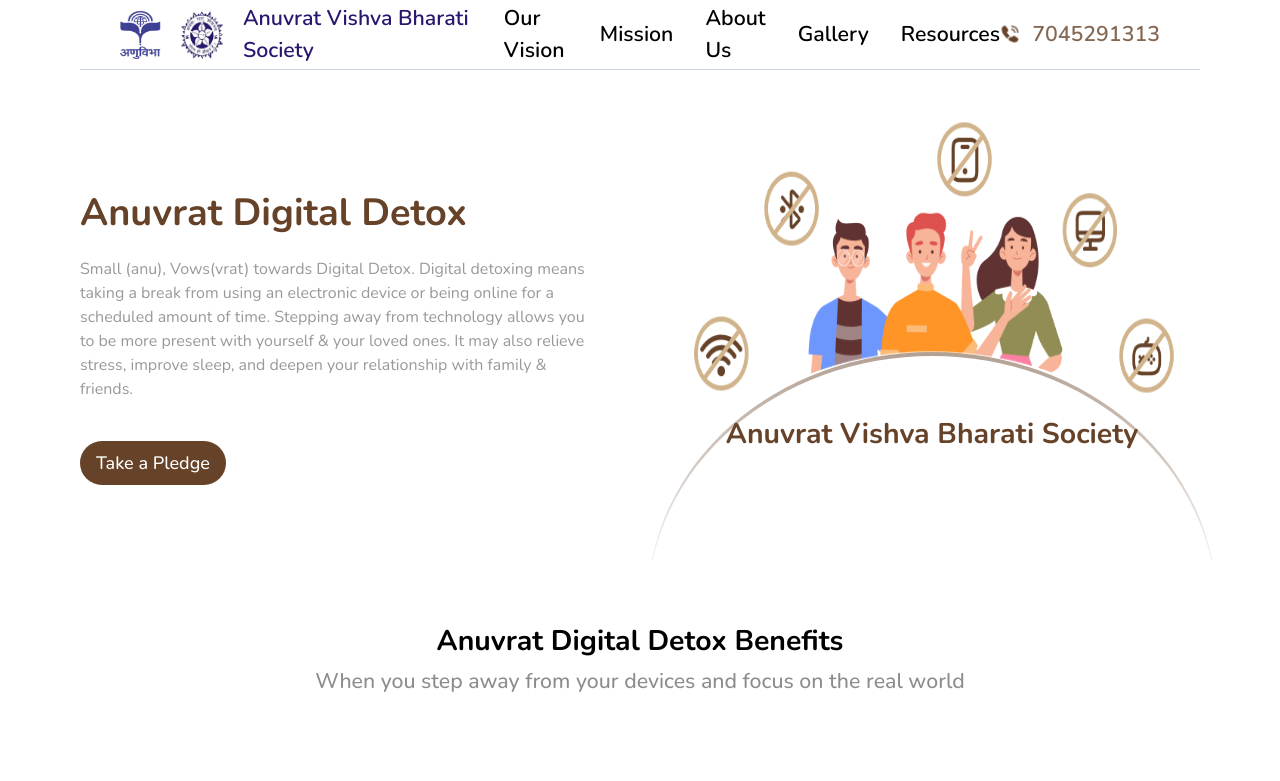
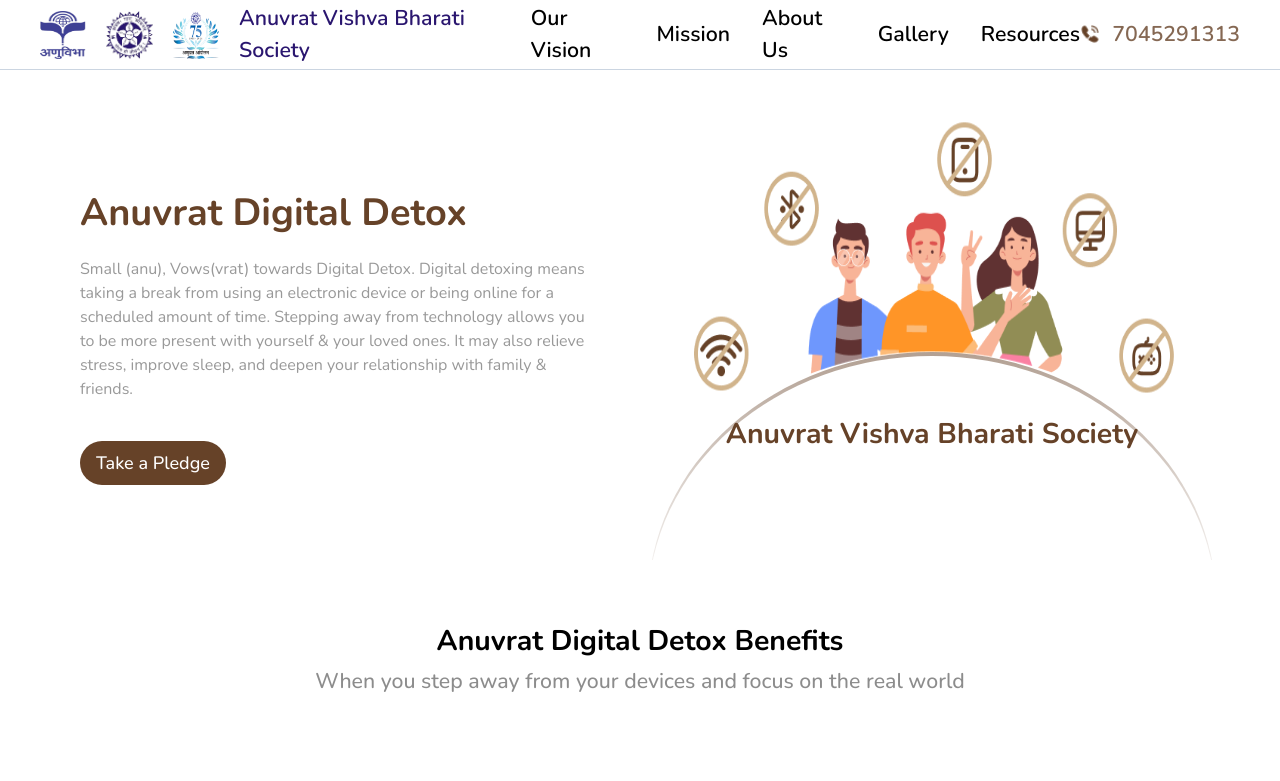
Before and after one commit to prag-man/ADD, a Next.js app: page / in a window 1280 px wide. Shown: the top 781 px of the page. Built offline with nearby package versions, Linux system fonts and the light colour scheme; no server answers; the database is empty.

Commit message:
super again minor changes

```diff
--- a/src/app/page.js
+++ b/src/app/page.js
@@ -30,6 +30,7 @@
           </div>
           <div className="relative h-[55px] -mt-[26%] mx-auto">
           <h1 className=" text-lg text-[#664228] font-bold">Anuvrat Vishva Bharati Society</h1>
+          <span className=" italic text-base text-[#664228]">Presents</span>
           </div>
         </div>
       </div>
--- a/src/components/Footer.jsx
+++ b/src/components/Footer.jsx
@@ -5,16 +5,30 @@
 
 const Footer = () => {
   return (
-    <div className="h-[70px] md:mx-20 md:px-10 px-5 bg-white flex justify-between items-center ">
+    <div className="h-[70px] md:px-10 px-5 bg-white flex justify-between items-center ">
       <Link href={'/'}>
         <div className="flex md:gap-5 gap-2 items-center">
               <div className="relative md:h-12 md:w-12 h-8 w-8">
+                <Image src={'/images/anuvibha.png'} alt="logo" fill />
+              </div>
+              <div className="relative md:h-12 md:w-12 h-8 w-8">
                 <Image src={'/images/Anuvrat_Logo-removebg-preview.png'} alt="logo" fill />
+              </div>
+              <div className="relative md:h-12 md:w-12 h-8 w-8">
+                <Image src={'/images/amrit.png'} alt="logo" fill />
               </div>
               <h4 className="md:text-xl text-[#2A166F] font-semibold md:block hidden">Anuvrat Vishva Bharati Society</h4>
               <h4 className="md:text-xl text-[#2A166F] font-semibold md:hidden block">Anuvrat</h4>
         </div>
       </Link>
+      <div>
+            <a href='tel:+917045291313' className="md:text-xl font-semibold text-[#664228CC] flex gap-3 items-center">
+              <div className="relative h-5 w-5">
+                <Image src={'/images/call.png'} alt="phone" fill />
+              </div>
+              <p>7045291313</p>
+            </a>
+        </div>
         <div className="flex md:gap-5 gap-2 items-center opacity-50">
               <Link href={'https://instagram.com/anuvrat_digitaldetox'}><FaInstagram size={40} color="#664228" /></Link>
               <Link href={'https://www.facebook.com/anuvibha.page?mibextid=ZbWKwL'}><FaFacebook size={38} color="#664228" /></Link>
--- a/src/components/Nav.jsx
+++ b/src/components/Nav.jsx
@@ -12,7 +12,7 @@
 
   return (
     <>
-    <div className="h-[70px] md:mx-20 md:px-10 px-5 bg-white flex justify-between items-center border-b-[1px] border-slate-300">
+    <div className="h-[70px] md:px-10 px-5 bg-white flex justify-between items-center border-b-[1px] border-slate-300">
       <Link href={'/'}>
         <div className="flex md:gap-5 gap-2 items-center">
              <div className="relative md:h-12 md:w-12 h-8 w-8">
@@ -20,6 +20,9 @@
               </div>
               <div className="relative md:h-12 md:w-12 h-8 w-8">
                 <Image src={'/images/Anuvrat_Logo-removebg-preview.png'} alt="logo" fill />
+              </div>
+              <div className="relative md:h-12 md:w-12 h-8 w-8">
+                <Image src={'/images/amrit.png'} alt="logo" fill />
               </div>
               <h4 className="md:text-xl text-[#2A166F] font-semibold md:block hidden">Anuvrat Vishva Bharati Society</h4>
               <h4 className="md:text-xl text-[#2A166F] font-semibold md:hidden block">Anuvrat</h4>
```
Also changed, not shown: public/images/amrit.png (added).
